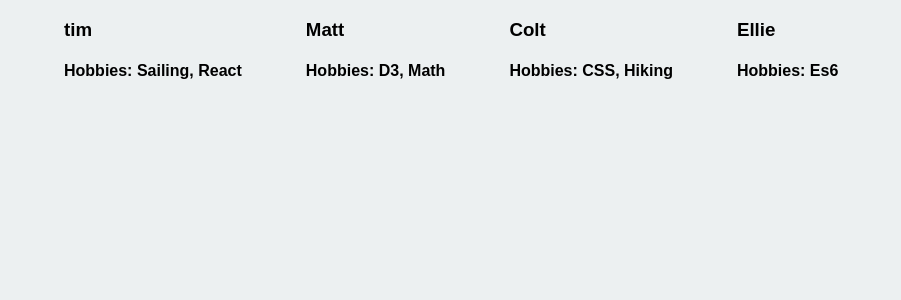
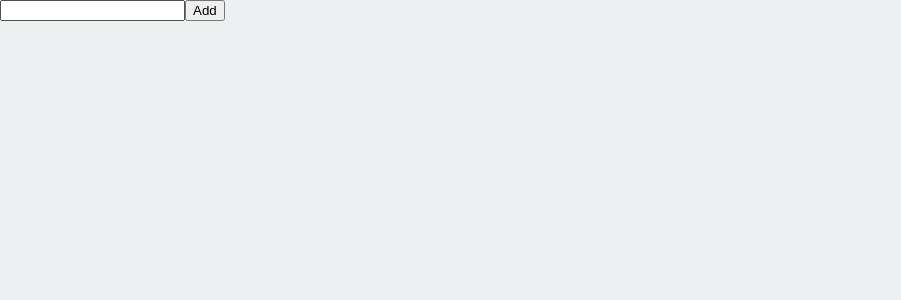
Before and after one commit to Haroonabdulrazaq/React-tutorial, a React (Create React App) app in the folder helloworld/: page / in a window 1280 px wide. Shown: the top 300 px of the page, without its empty margins (0-901 px from the left). Built offline with nearby package versions, Linux system fonts and the light colour scheme.

Commit message:
Create a todoList app

```diff
--- a/helloworld/src/App.js
+++ b/helloworld/src/App.js
@@ -1,20 +1,19 @@
 import React, { Component } from 'react';
 import './App.css';
-import RecipeList from "./RecipeList";
-import Navbar from "./Navbar";
-import Instructor from './Instructor';
+import Todo from "./Todo";
 
-class App extends Component {
+class App extends Component{
+  constructor(props){
+    super(props);
+  }
 
   render(){
-    return (
-
-        <div className="App">
-          <Instructor />
-        </div>
-    );
+    return(
+      <div className="App">
+        <Todo/>
+      </div>
+    )
   }
-
 }
 
 export default App;
--- a/helloworld/src/Instructor.js
+++ b/helloworld/src/Instructor.js
@@ -42,7 +42,6 @@ class Instructor extends Component {
 
 
     }, 2000);
-
   };
 
 
--- /dev/null
+++ b/helloworld/src/Todo.js
@@ -0,0 +1,66 @@
+import React, { Component } from 'react';
+import './App.css';
+import "./Todo.css";
+
+
+class Todo extends Component{
+
+  constructor(props){
+    super(props);
+    this.state = {
+      input: '',
+      submit: '',
+      lists: []
+    }
+    this.handleChange =this.handleChange.bind(this)
+    this.handleSubmit =this.handleSubmit.bind(this)
+
+  }
+  handleChange(event){
+    this.setState( {
+      input: event.target.value
+    })
+  }
+  handleSubmit(event){
+    event.preventDefault();
+    this.setState({
+      lists: [...this.state.lists.concat(this.state.input)],
+      input: ''
+    })
+
+  }
+
+  // listHandler(){
+  //   let lists = []
+  //   lists.push(this.state.submit)
+  //   console.log(lists)
+  //   lists = lists.map((list, index)=>(
+  //     <li key={index}>{list}</li>
+  //   ))
+  // }
+
+  render(){
+    let todo = this.state.lists.map((list, index)=>(
+      <li key={index}>{list}</li>
+    ))
+    return(
+      <div className="todo-wrapper">
+          <form onSubmit={this.handleSubmit}>
+            <input type="text"
+            value={this.state.input}
+            onChange={this.handleChange}
+            />
+
+            <input type="submit" value="Add"  />
+          </form>
+
+            <ol>
+              {todo}
+            </ol>
+
+      </div>
+    )
+  }
+}
+
+export default Todo;
```
Also changed, not shown: helloworld/src/ColoredBoxes.css (added, +17 -0 lines), helloworld/src/ColoredBoxes.js (added, +18 -0 lines), helloworld/src/Todo.css (added), 1 other file (tests, documents, lock files or other folders).
